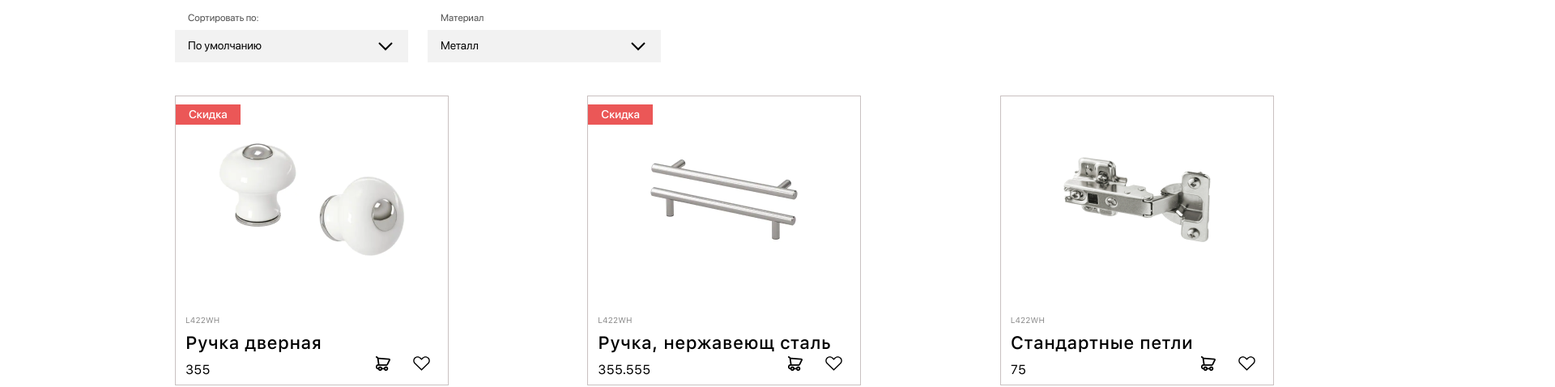
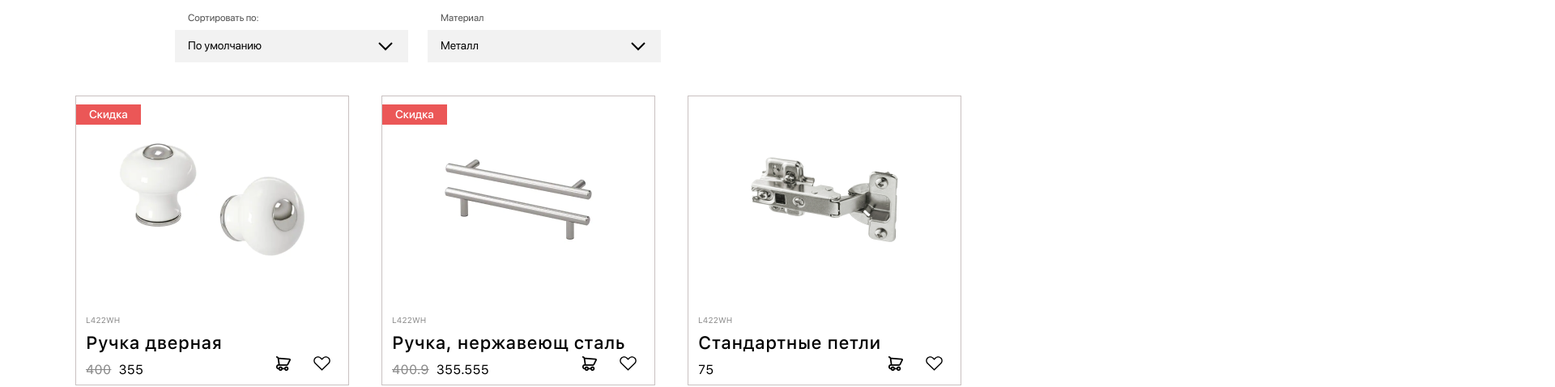
Before and after one commit to alsu-dxdy/list-of-goods, a plain HTML site: page index.html in a window 1280 px wide. Shown: the part 149-627 px from the top of the page at 81% size, 1920 px wide, since content can reach past the window. Drawn offline with Linux system fonts and the light colour scheme.

Commit message:
add: display old price if she exists

```diff
--- a/blocks/place-card/__like-icon/place-card__like-icon.css
+++ b/blocks/place-card/__like-icon/place-card__like-icon.css
@@ -58,6 +58,11 @@
   text-decoration-line: line-through;
   color: #888888;
   margin-right: 9px;
+  display: none;
+}
+
+.place-card__price.place-card__price_old.place-card__price_old-visible {
+  display: block;
 }
 
 .place-card__price {
--- a/js/Card.js
+++ b/js/Card.js
@@ -23,8 +23,8 @@ class Card {
                 <p class="place-card__code">L422WH</p>
                 <h3 class="place-card__name">Ручка дверная</h3>
                 <div class="place-card__price-container">
-
-                  <p class="place-card__price"></p>
+                <p class="place-card__price place-card__price_old"></p>
+                  <p class="place-card__price place-card__price_current"></p>
               </div>
               </div>
 
@@ -32,7 +32,7 @@ class Card {
               <button class="place-card__cart-icon"></button>
               `);
     placeCard.querySelector(".place-card__name").textContent = nameValue;
-    placeCard.querySelector(".place-card__price").textContent = currentPriceValue;
+    placeCard.querySelector(".place-card__price_current").textContent = currentPriceValue;
     placeCard.querySelector(".place-card__image").style.backgroundImage = `url(${linkValue})`;
 
     return placeCard;
--- a/js/CardList.js
+++ b/js/CardList.js
@@ -20,6 +20,12 @@ class CardList {
                 newCard
                     .querySelector(".card__heading-marker")
                     .classList.add("card__heading-marker_visible");
+                // и отобразить Старую цену
+                newCard
+                    .querySelector(".place-card__price_old")
+                    .classList.add("place-card__price_old-visible");
+                newCard
+                    .querySelector(".place-card__price_old").textContent = item.price.old_price;
             }
             this.container.appendChild(newCard);
         }
--- a/pages/index.css
+++ b/pages/index.css
@@ -70,7 +70,7 @@ body {}
 }
 
 body {
-    width: 1920px;
+    /*width: 1920px;*/
     min-width: 320px;
     /*  выше установлена минимальная ширина страницы */
     max-width: 1920px;
```
